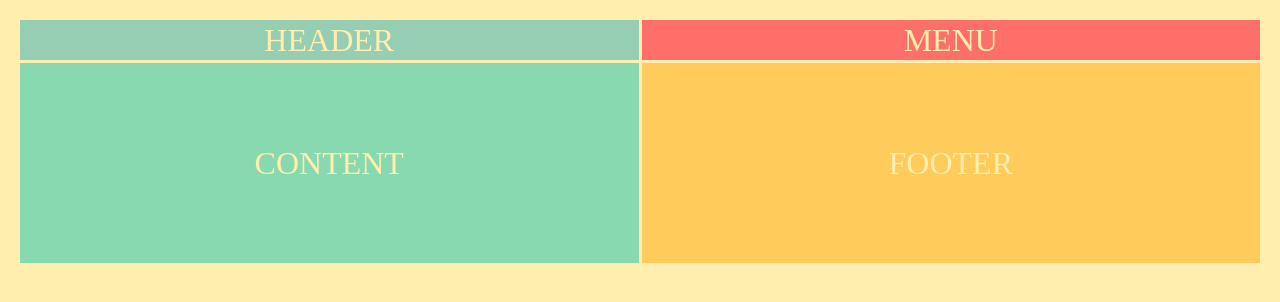
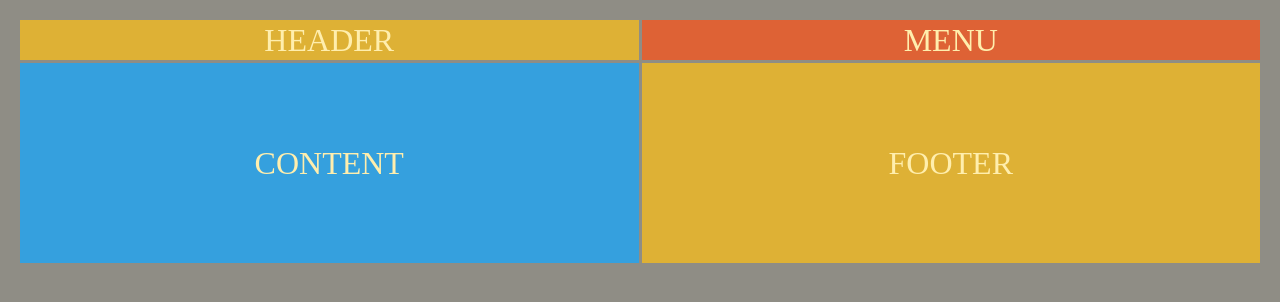
Before and after one commit to kotesh-arya/Grid-Application, a plain HTML site: page index.html in a window 1280 px wide. Drawn offline with Linux system fonts and the light colour scheme.

Commit message:
Updated styles
modified content up to grid container

```diff
--- a/basic.css
+++ b/basic.css
@@ -7,22 +7,6 @@
 }
 
 html, body {
-  background-color: #ffeead;
+  background-color: #8f8d85;
   margin: 10px;
 }
-
-.container > div:nth-child(1n) {
-  background-color: #96ceb4;
-}
-
-.container > div:nth-child(3n) {
-  background-color: #88d8b0;
-}
-
-.container > div:nth-child(2n) {
-      background-color: #ff6f69;
-}
-
-.container > div:nth-child(4n) {
-      background-color: #ffcc5c;
-}
--- a/styles.css
+++ b/styles.css
@@ -7,12 +7,22 @@
     grid-gap: 3px;
     grid-template-columns: repeat(2, 1fr);
     grid-template-rows: 40px 200px 40px;
+
 }
 
-.header {}
+.header {
+    background-color: #deb135;
+}
 
-.menu {}
+.menu {
+    background-color: #de6235;
+}
 
-.content {}
+.content {
+    background-color: #35a0de;
+}
 
-.footer {}
+.footer {
+    background-color: #deb135;
+
+}
```
